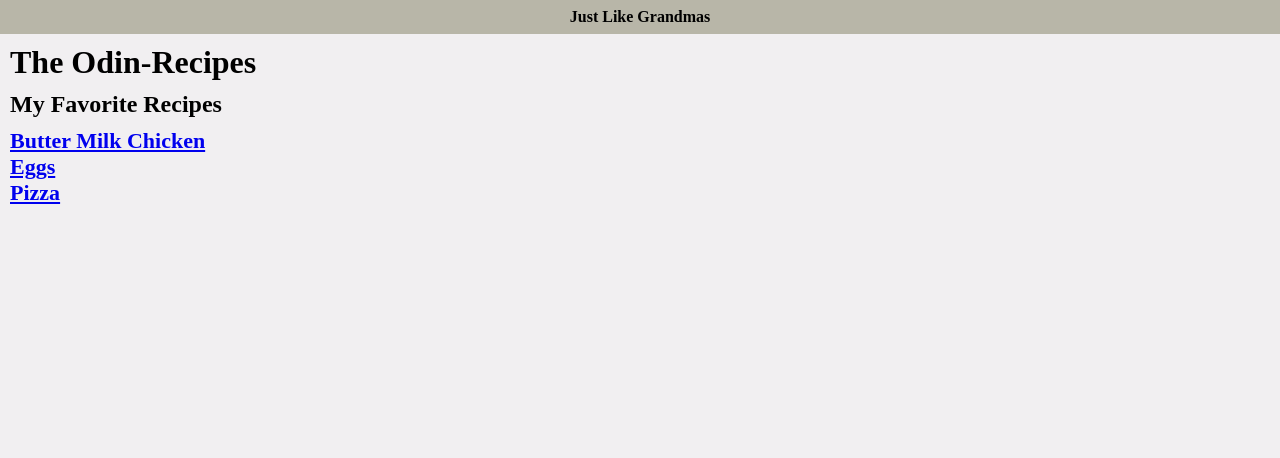
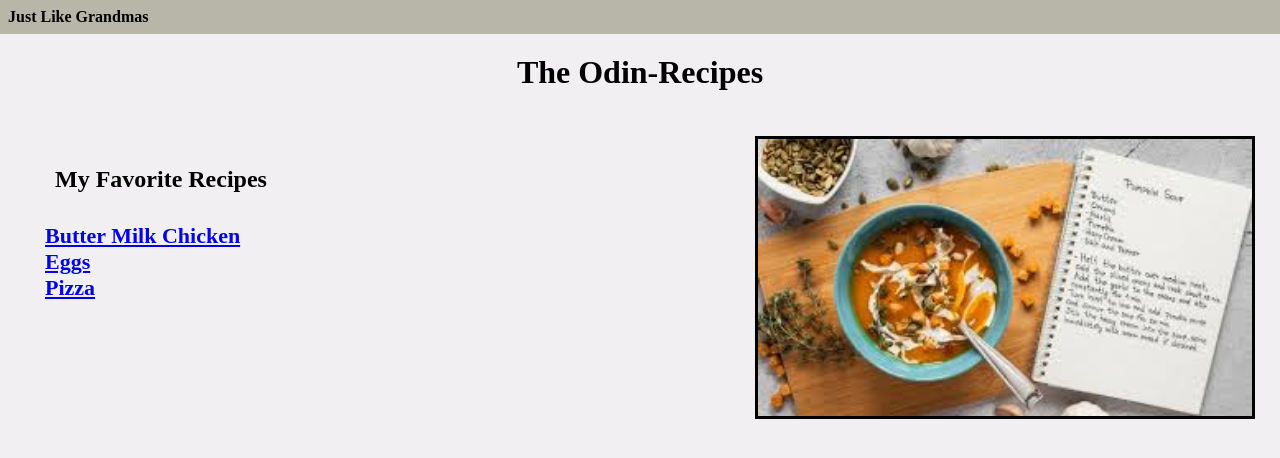
Before and after one commit to Fit2rich/odin-recipes, a plain HTML site: page index.html in a window 1280 px wide. Drawn offline with Linux system fonts and the light colour scheme.

Commit message:
fixed flex box

```diff
--- a/index.html
+++ b/index.html
@@ -12,13 +12,19 @@
 <body>
     <h1>The Odin-Recipes</h1>
 
-    <div class links>
+    <div class=links>
+        <div class="links-lists">
         <h2>My Favorite Recipes</h2>
     <a href="recipes/chicken.html">Butter Milk Chicken</a>
     <br>
     <a href="recipes/eggs.html">Eggs</a>
     <br>
     <a href="recipes/pizza.html">Pizza</a>
+        </div>
+
+    <div class="hero">
+        <img src="recipes.jpeg" alt="">
+    </div>
     </div>
 </body>
 </html>
--- a/styles.css
+++ b/styles.css
@@ -2,6 +2,7 @@
     padding: 0;
     margin: 0;
     box-sizing: border-box;
+
 
 }
 
@@ -10,10 +11,12 @@ body {
 
 }
 
+
 a {
     font-size: 22px;
     font-weight: bolder;
         margin: 10px;
+        padding: 10px;
 
 
 
@@ -22,12 +25,46 @@ header{
     background-color: rgb(184, 182, 168);
     padding: 8px;
     font-weight: bolder;
-    justify-content: center;
+    justify-content: space-between;
+    align-items: center;
     display: flex;
+}
+ h1{
+    text-align: center;
+    padding: 20px;
+
+ }
+
+h2{
+    margin: 10px;
+    padding: 20px;
+
+}
+img{
+    width:100%;
+    max-width: 500px;
+    height: auto;
 
 
 }
-h2, h1{
-    margin: 10px;
+
+.links-lists{
+    flex :1 ;
+    padding-right: 20px;
+}
+.hero  {
+    flex: 1 ;
+display: flex;
+justify-content: center;
+align-items: center;
+border: 3px black solid ;
+max-width: 500px;
+}
+.links{
+    display:flex;
+    padding: 25px;
+    justify-content: space-between;
+    justify-items: flex-start;
+
 
 }
```
Also changed, not shown: recipes.jpeg (added).
